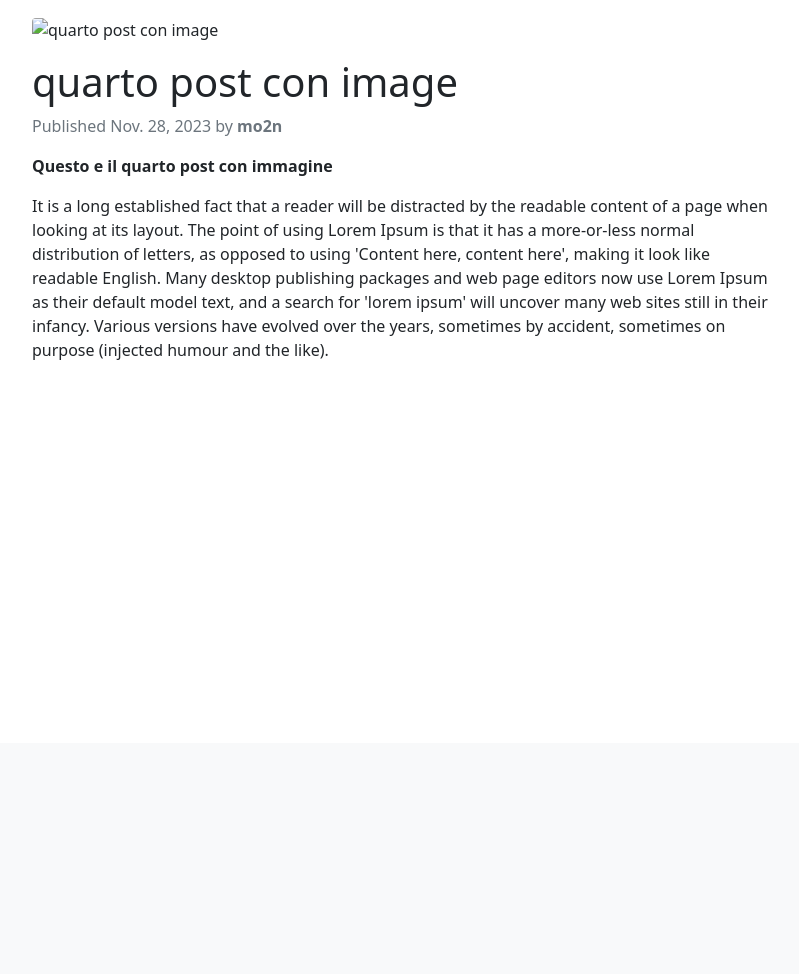
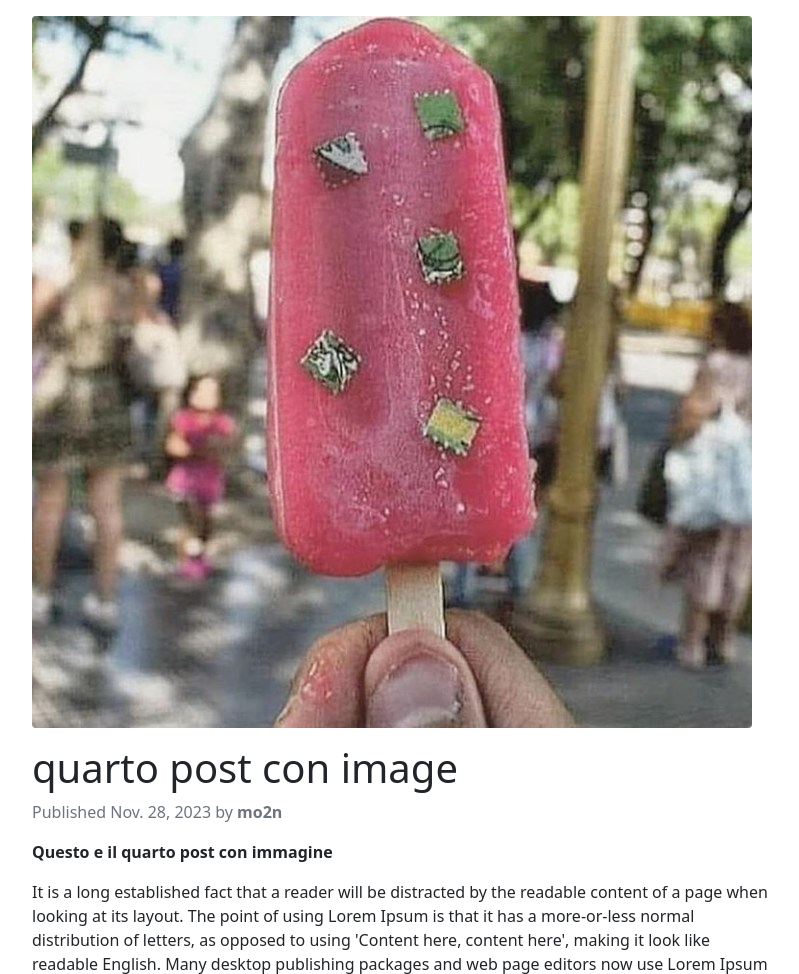
Before and after one commit to mo2n/djblog, a Django app: a page that uses awwblog/templates/post_detail.html in a window 1280 px wide. Shown: the part 57-1031 px from the top of the page, without its empty margins (236-1035 px from the left). Before the commit the page ends 417 px from the top, so only its background shows below. Run offline with Django 4.2, Linux system fonts and the light colour scheme; data comes from the database, SQL or seed files in the repository; both versions use the stored data as it was after the commit; some libraries are stand-ins or nearby versions.

Commit message:
03-add-features-to-image-on-post-blogt

```diff
--- a/awwblog/blog/models.py
+++ b/awwblog/blog/models.py
@@ -22,6 +22,7 @@ class Post(models.Model):
     slug = models.SlugField(max_length=250, unique_for_date='publish')
     author = models.ForeignKey(User,on_delete=models.CASCADE,related_name='blog_posts')
     #body = models.TextField()
+    image = models.ImageField(upload_to='featured_image/%Y/%m/%d/')
     body=RichTextUploadingField()
 
     publish = models.DateTimeField(default=timezone.now)
--- a/awwblog/requirements.txt
+++ b/awwblog/requirements.txt
@@ -2,4 +2,5 @@ asgiref==3.7.2
 Django==4.2.7
 django-ckeditor==6.7.0
 django-js-asset==2.1.0
+Pillow==10.1.0
 sqlparse==0.4.4
--- a/awwblog/static/css/style.css
+++ b/awwblog/static/css/style.css
@@ -8,3 +8,7 @@ article img{
     height: auto !important;
     border-radius: .25rem!important;
 }
+
+.featured-image-list{
+    object-fit: cover;
+}
--- a/awwblog/templates/post_detail.html
+++ b/awwblog/templates/post_detail.html
@@ -5,7 +5,11 @@
 {% block content %}
     <article>
         <figure>
-         <img src="https://via.placeholder.com/1280x720" class="rounded" alt="{{post.title}}">
+            {% if post.image %}
+            <img src="{{ post.image.url }}" class="rounded featured-image-list" alt="{{post.title}}">
+            {% else %}
+            <img src="https://via.placeholder.com/1280x720" class="rounded" alt="{{post.title}}">
+            {% endif %}
         </figure>
         <div class="mt-3">
             <h1>{{post.title}}</h1>
--- a/awwblog/templates/post_list.html
+++ b/awwblog/templates/post_list.html
@@ -7,7 +7,12 @@
             <div class="row g-0">
                 <div class="col-md-5">
                     <div class="ratio ratio-16x9">
+                        {% if post.image %}
+                        <img src="{{ post.image.url }}" class="rounded featured-image-list" alt="{{post.title}}">
+                        {% else %}
+
                         <img src="https://via.placeholder.com/1280x720" class="rounded" alt="{{post.title}}">
+                        {% endif %}
                     </div>
                 </div>
                 <div class="col-md-7 ps-md-3 pt-3 pt-md-0 d-flex flex-column">
```
Also changed, not shown: awwblog/blog/migrations/0003_post_image.py (added), awwblog/db.sqlite3, awwblog/media/featured_image/2023/11/28/gelatolsd.jpg (added).
